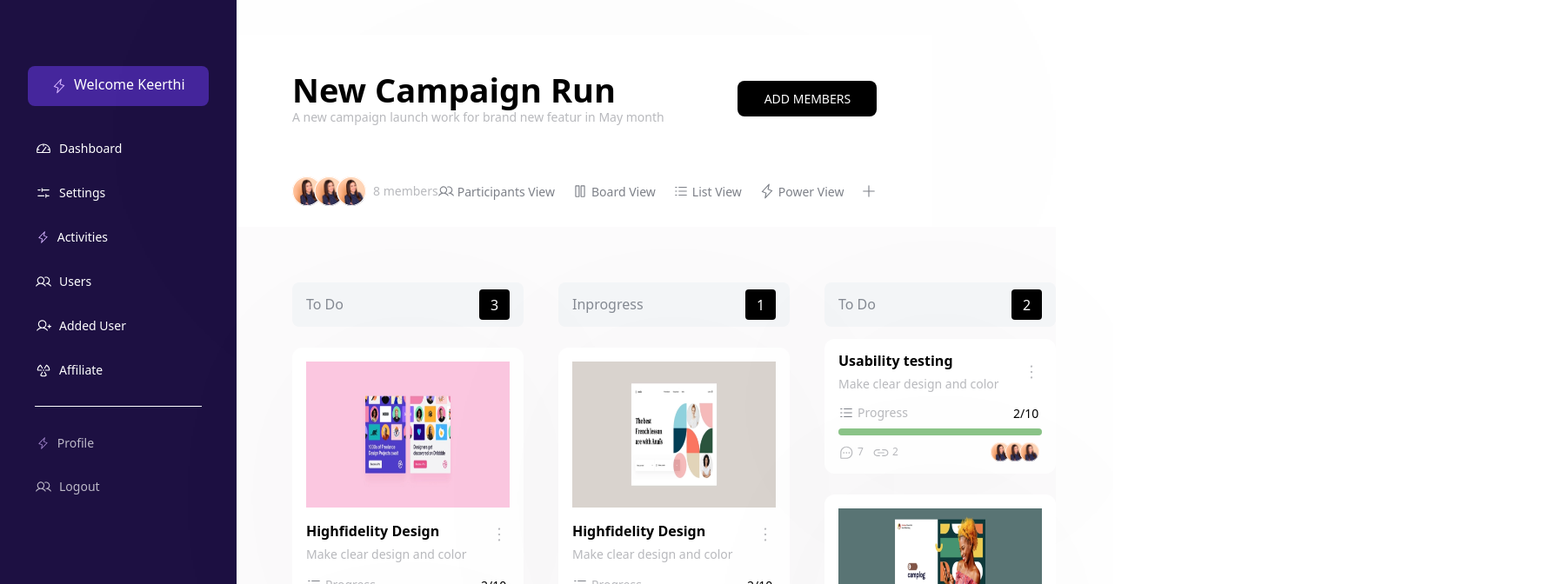
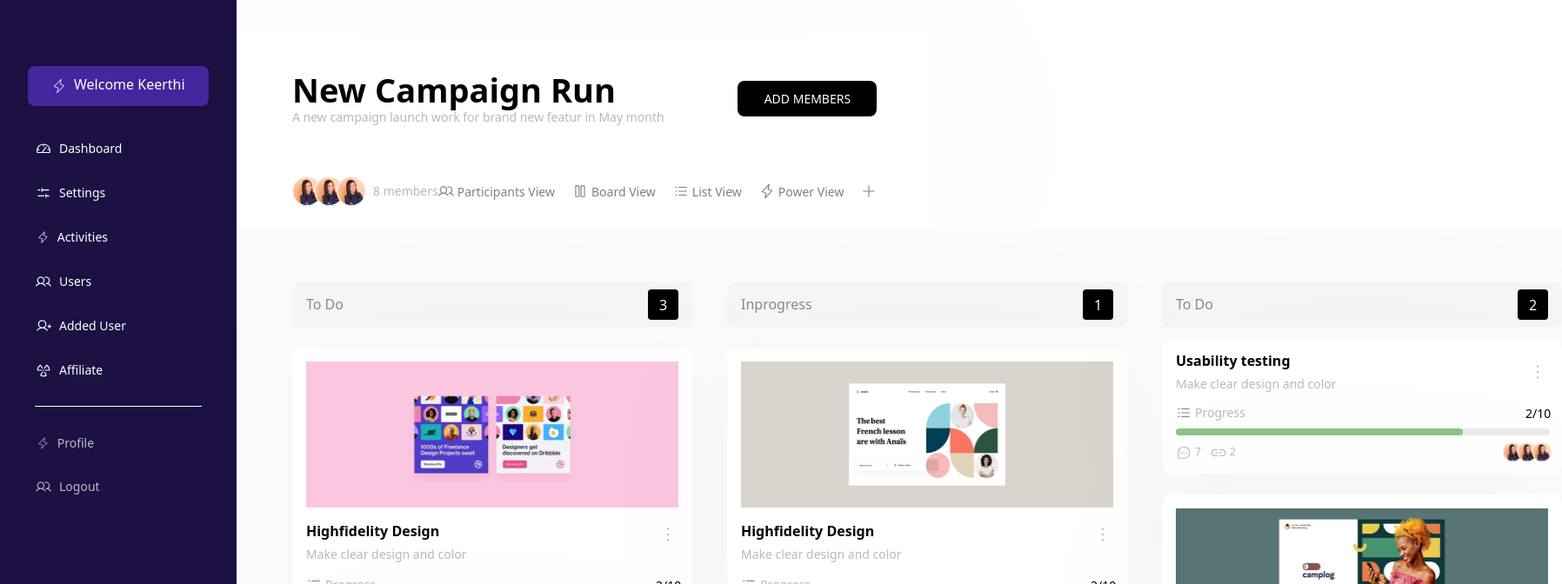
Before and after one commit to mueezsanwo/nupatsecondtask, a React (Vite) app: page / in a window 1280 px wide. Shown: the top 672 px of the page at 87% size, 1796 px wide, since content can reach past the window. Built offline with nearby package versions, Linux system fonts and the light colour scheme.

Commit message:
3rd commit

```diff
--- a/src/components/BodyCards.jsx
+++ b/src/components/BodyCards.jsx
@@ -5,8 +5,8 @@ import Card3 from './Card3'
 
 const BodyCards = () => {
   return (
-    <div className=' flex justify-center absolute sm:bg-blue-400 lg:absolute 2xl:absolute bg-[#FCFBFC] w-[fill] left-[272px] top-[261px] h-[stretch]'>
-        <div className=' mt-[64px] h-[661px] flex gap-[40px] 2xl:gap-[40px] ml-[64px] '>
+    <div className=' flex justify-center absolute lg:absolute 2xl:absolute bg-[#FCFBFC] w-[fill] left-[272px] top-[261px] h-[stretch]'>
+        <div className=' mt-[64px] h-[661px] flex gap-[40px] 2xl:gap-[80px] 2xl:ml-[0px]  ml-[64px] justify-center'>
            <Card1  />
            <Card2 />
            <Card3 />
```
